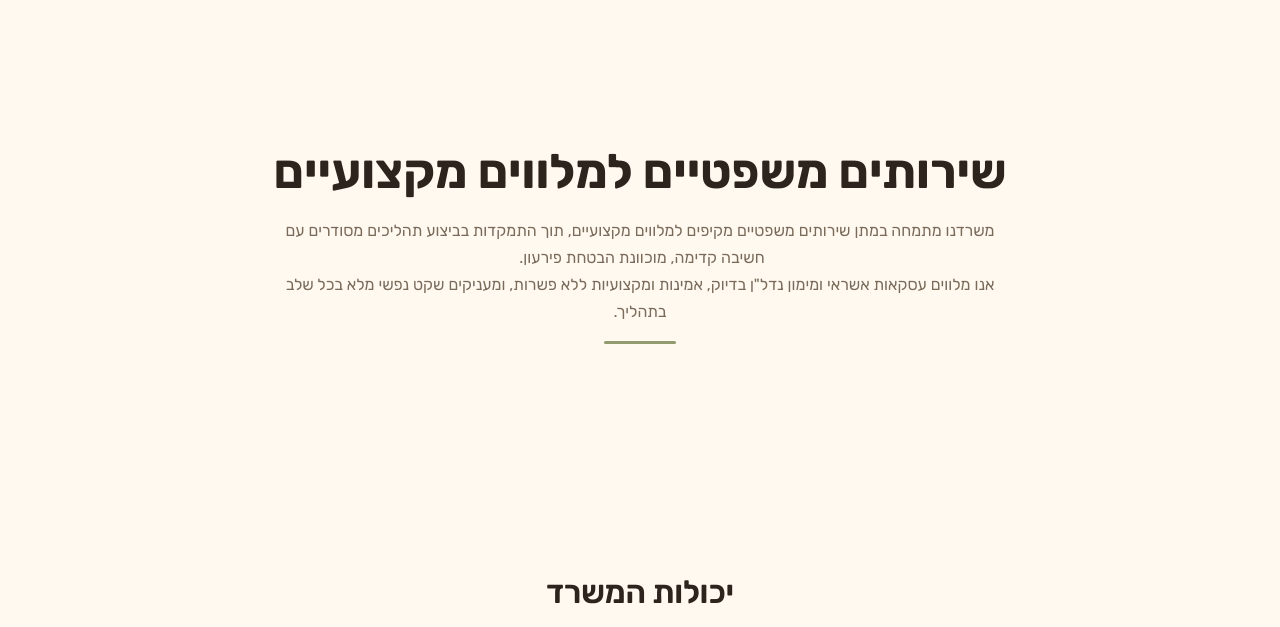
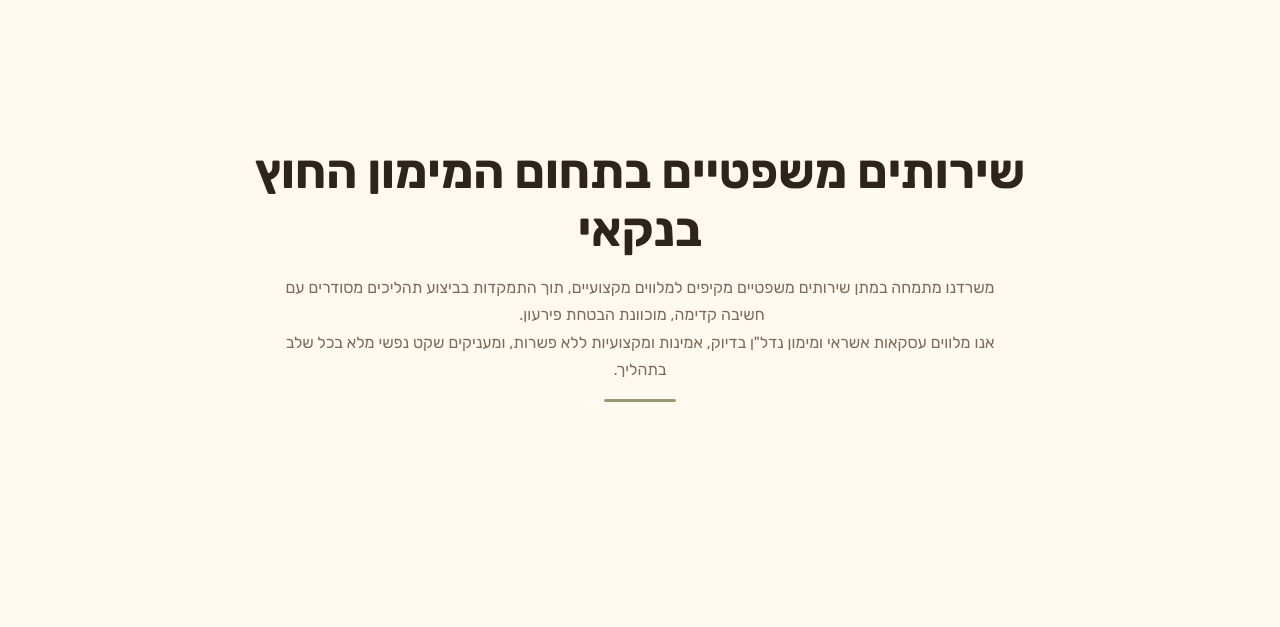
Before and after one commit to slipwoker/zappy-website-ca57c781-dd38-4dd4-9f21-65df698d3cc2, a plain HTML site: page services.html in a window 1280 px wide. Shown: the part 77-704 px from the top of the page. Drawn offline with Linux system fonts and the light colour scheme; no server answers.

Commit message:
Incremental sync: 1 page(s) — update_text

```diff
--- a/services.html
+++ b/services.html
@@ -1253,7 +1253,7 @@ body:has(.zappy-announcement-bar) .navbar:not(.zappy-catalog-menu):not(.mobile-s
   <main id="main">
     <section class="services-intro-section" data-layout-spec="שירותים-intro" id="services-intro-section">
   <div class="services-intro-section__container">
-    <h1 class="services-intro-section__title">שירותים משפטיים למלווים מקצועיים</h1>
+    <h1 class="services-intro-section__title" style="">שירותים משפטיים בתחום המימון החוץ בנקאי</h1>
     <p class="services-intro-section__description" style="">משרדנו מתמחה במתן שירותים משפטיים מקיפים למלווים מקצועיים, תוך התמקדות בביצוע תהליכים מסודרים עם חשיבה קדימה, מוכוונת הבטחת פירעון.&nbsp;<br>אנו מלווים עסקאות אשראי ומימון נדל"ן בדיוק, אמינות ומקצועיות ללא פשרות, ומעניקים שקט נפשי מלא בכל שלב בתהליך.</p>
     <div class="services-intro-section__rule" aria-hidden="true"></div>
   </div>
```
Also changed, not shown: public/services.html (+1 -1 lines).
